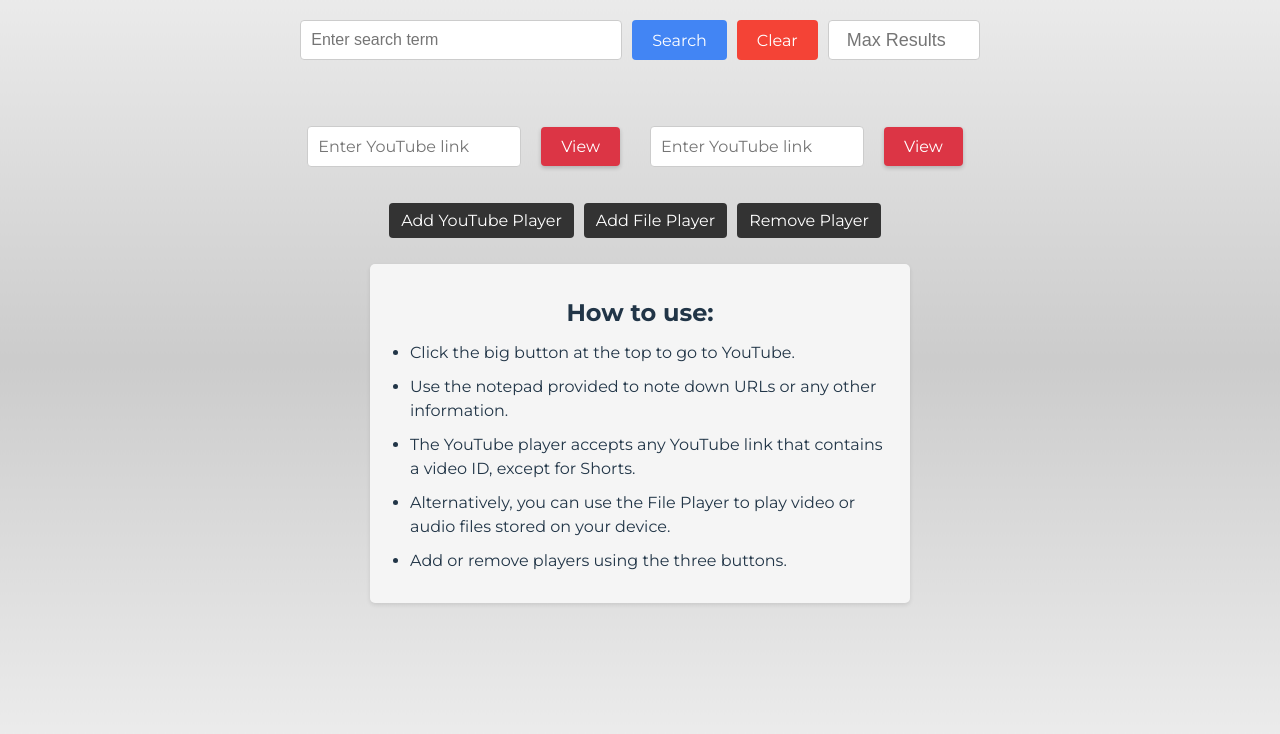
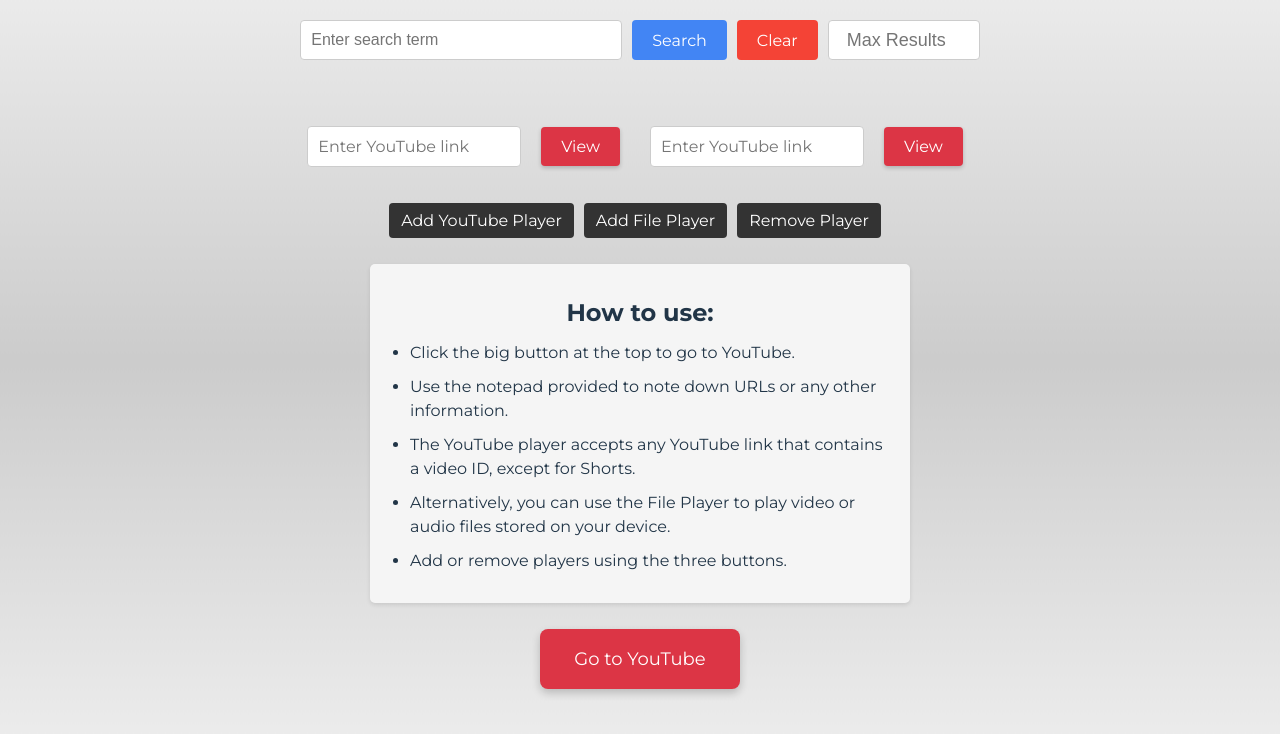
Before and after one commit to ArmSiwatK/play-multiple-videos, a React (Vite) app: page / in a window 1280 px wide. Shown: the top 734 px of the page. Built offline with nearby package versions, Linux system fonts and the light colour scheme.

Commit message:
fix: Bring back YouTube button

```diff
--- a/src/App.css
+++ b/src/App.css
@@ -5,3 +5,25 @@
   text-align: center;
   font-family: 'Montserrat', sans-serif;
 }
+
+.youtube-button {
+  display: block;
+  width: 200px;
+  height: 60px;
+  font-size: 18px;
+  text-align: center;
+  background-color: #dc3545;
+  color: white;
+  border: none;
+  border-radius: 8px;
+  margin: 20px auto;
+  text-decoration: none;
+  line-height: 60px;
+  box-shadow: 0 4px 8px rgba(0, 0, 0, 0.2);
+  transition: background-color 0.3s ease;
+}
+
+.youtube-button:hover {
+  background-color: #c82333;
+  color: white;
+}
--- a/src/App.jsx
+++ b/src/App.jsx
@@ -12,6 +12,14 @@ function App() {
       <YouTubeSearch />
       <PlayerArray />
       <Instruction />
+      <a
+        href="https://www.youtube.com"
+        className="youtube-button"
+        target="_blank"
+        rel="noopener noreferrer"
+      >
+        Go to YouTube
+      </a>
     </>
   )
 }
```
